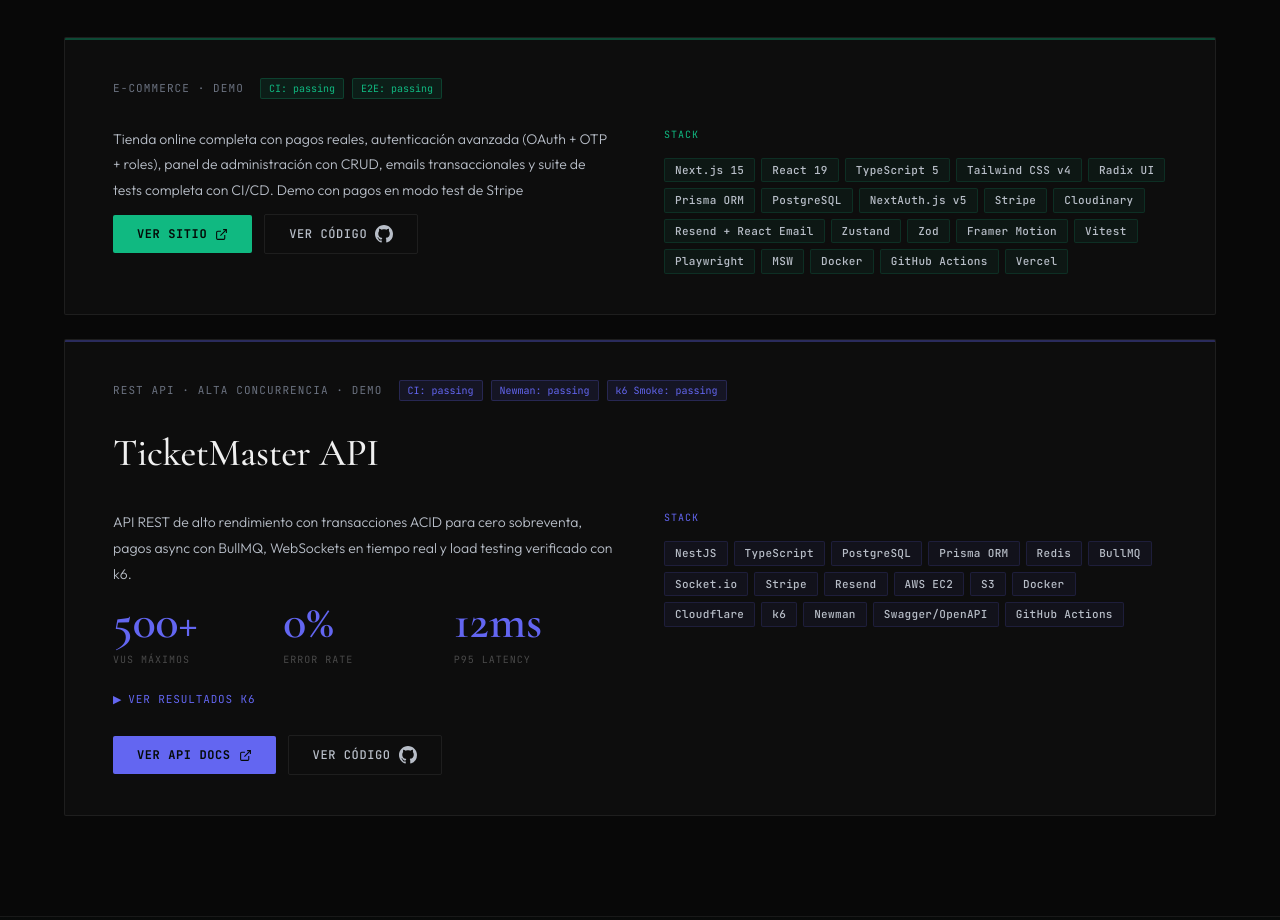
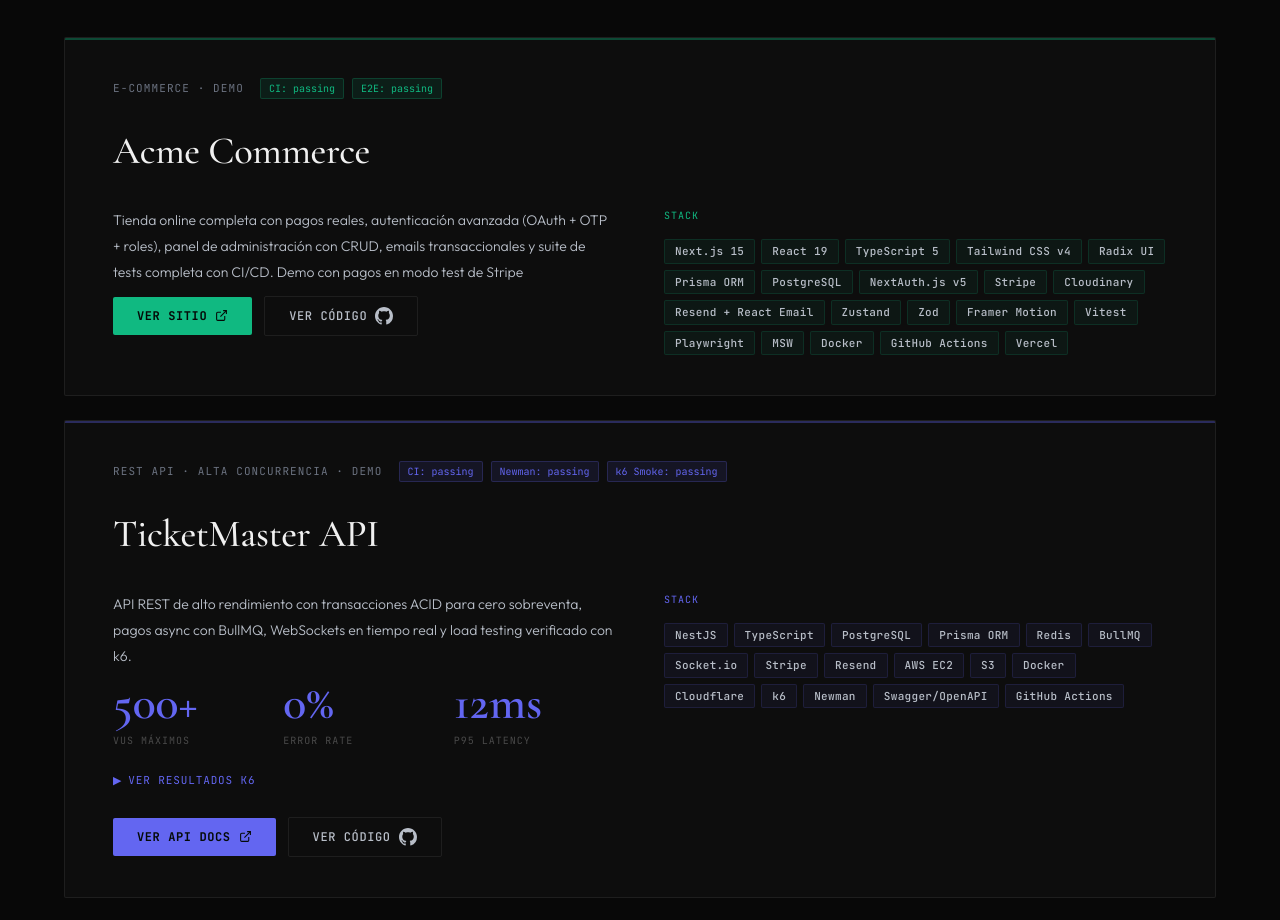
Before and after one commit to LucasBenitez7/portfolio, a Next.js app: page / in a window 1280 px wide. Shown: the part 1500-2420 px from the top of the page. Built offline with nearby package versions, Linux system fonts and the light colour scheme.

Commit message:
fix: add missing name to acme project

```diff
--- a/app/data/projects.ts
+++ b/app/data/projects.ts
@@ -2,6 +2,7 @@
   {
     id: "acme",
     type: "E-commerce · Demo",
+    name: "Acme Commerce",
     url: "https://shop.lsbstack.com",
     repo: "https://github.com/LucasBenitez7/acme-commerce-starter",
     description:
```
